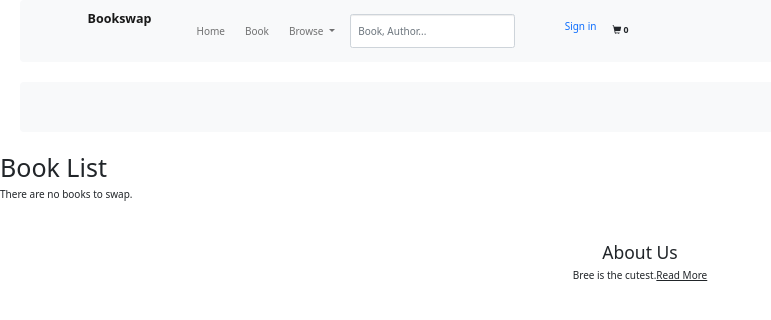
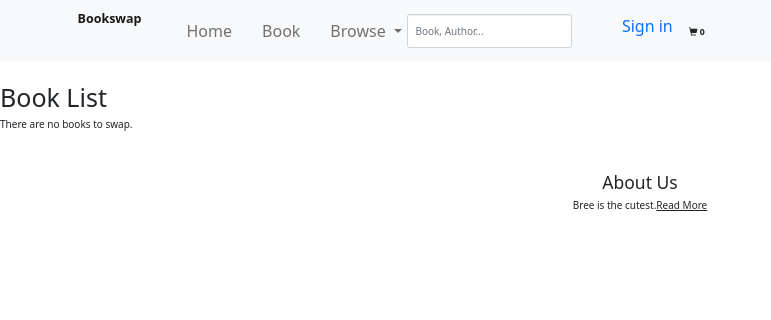
Before and after one commit to xkhanhnguyen/book-swap-project, a Django app: page /catalog/books/ in a window 1280 px wide. Shown: the top 320 px of the page, without its empty margins (0-771 px from the left). Run offline with Django 4.2, Linux system fonts and the light colour scheme; data that the repository does not hold is empty; some libraries are stand-ins or nearby versions.

Commit message:
update css from yesterday

```diff
--- a/catalog/templates/base_generic.html
+++ b/catalog/templates/base_generic.html
@@ -41,18 +41,6 @@
 </head>
 
 <body>
-  <!-- NAVIGATION-->
-  <header role="banner">
-    <div class="top-bar">
-      <nav class="navbar navbar-expand-md  navbar-light bg-light">
-        <div class="collapse navbar-collapse" id="navbarMenu">
-          <ul class="navbar-nav mx-auto"></ul>
-        </div>
-      </nav>
-    </div>
-  </header>
-  <!-- END header -->
-
   {% block content %}{% endblock %}
   <footer class="site-footer w-100 pb-4 pt-5">
     <div class="container">
--- a/static/css/styles.css
+++ b/static/css/styles.css
@@ -1,31 +1,110 @@
 /* CSS styles for the navbar */
-.navbar {
-    background-color: #333; /* Background color of the navbar */
-    padding: 10px; /* Padding around the navbar */
-    margin-left: 20px; /* Left margin of the navbar */
+
+/* CSS styles for the navbar brand */
+.navbar{
+  display: flex;
+  justify-content: space-between;
+  align-items: center;
+  font-size: 16px;
+  padding: 20px 30px;
+}
+
+.navbar-brand {
+  text-decoration: none;
+  color: #131428;
+  font-size: 32px;
+  font-weight: 600;
+}
+
+/* CSS styles for the navbar links */
+/* .navbar-nav {
+  list-style: none;
+  margin: 0;
+  padding: 0;
+}
+
+.navbar-nav li {
+  display: inline;
+  margin-right: 10px;
+}
+
+.navbar-nav li a {
+  color: #fff;
+  text-decoration: none;
+} */
+.navbar .navbar-nav{
+  display: flex;
+  align-items: center;
+  gap: 2rem;
+}
+.navbar .nav-linkli{
+  list-style: none;
+}
+.navbar .nav-link li a{
+  text-decoration: none;
+  color: #131428;
+  font-weight: 500;
+  transition: 0.3s ease-in-out;
+}
+.navbar .nav-link li a:hover{
+  color: #6c5dd4;
+}
+.navbar .navbar-nav .login{
+  color: #6c5dd4;
+  background-color: #f1eeff;
+  border: none;
+  border-radius: 6px;
+  padding: 10px 18px;
+  font-weight: 600;
+  cursor: pointer;
+  font-size: 20px;
+}
+.navbar-nav .login a{
+color: #6c5dd4;
+text-decoration: none;
+}
+.navbar .navbar-nav .signup{
+  background-color: #6c5dd4;
+  border: none;
+  color: #fff;
+  border-radius: 6px;
+  cursor: pointer;
+  padding: 10px 18px;
+}
+.navbar-nav .signup a{
+  color: #fff;
+  text-decoration: none;
+}
+.navbar-nav .signup i{
+  margin-right: 0.5rem;
+}
+
+
+/* Collapsed Navbar */
+@media (max-width: 991.98px) {
+  .navbar-collapse {
+      background-color: #343a40;
+      justify-content: space-between;
+      padding: 1rem;
   }
 
-  /* CSS styles for the navbar brand */
-  .navbar-brand {
-    color: #fff; /* Text color of the navbar brand */
-    font-size: 24px; /* Font size of the navbar brand */
-    font-weight: bold; /* Font weight of the navbar brand */
-    text-decoration: none; /* Remove underline */
+  .navbar-nav .nav-link {
+      color: #fff;
   }
 
-  /* CSS styles for the navbar links */
-  .navbar-nav {
-    list-style: none; /* Remove default list styles */
-    margin: 0; /* Remove default margin */
-    padding: 0; /* Remove default padding */
+  .navbar-nav .nav-link:hover {
+      color: #ccc;
   }
 
-  .navbar-nav li {
-    display: inline; /* Display navbar items inline */
-    margin-right: 10px; /* Add spacing between navbar items */
+  .dropdown-menu {
+      background-color: #343a40;
   }
 
-  .navbar-nav li a {
-    color: #fff; /* Text color of navbar links */
-    text-decoration: none; /* Remove underline */
+  .dropdown-item {
+      color: #fff;
   }
+
+  .dropdown-item:hover {
+      background-color: #555;
+  }
+}
```
